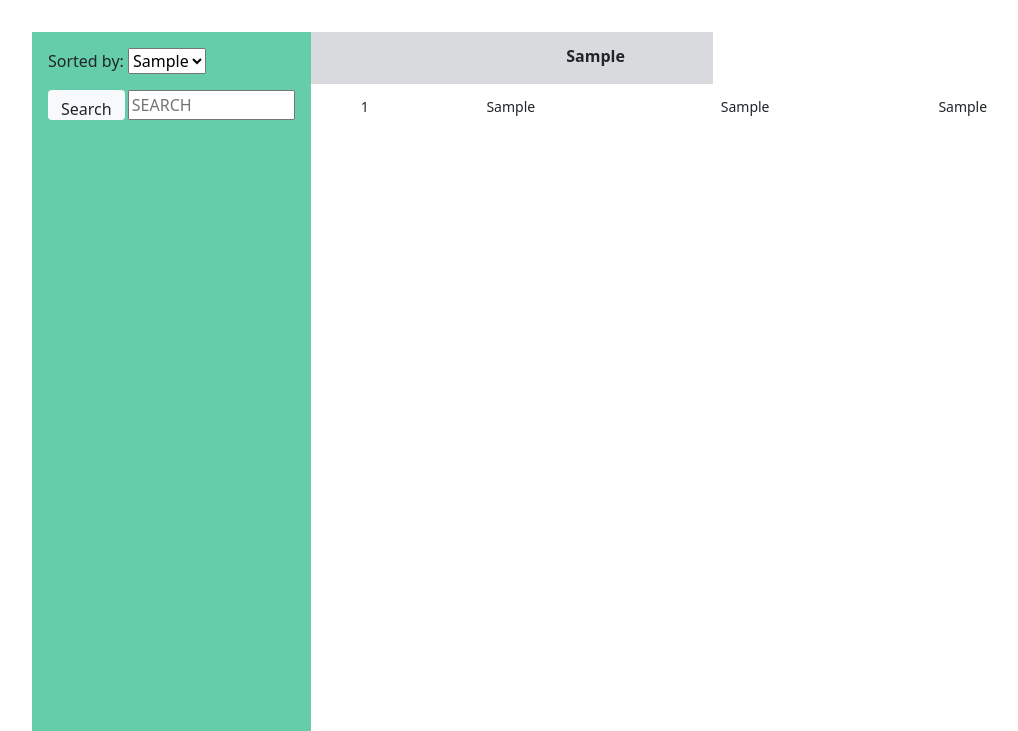
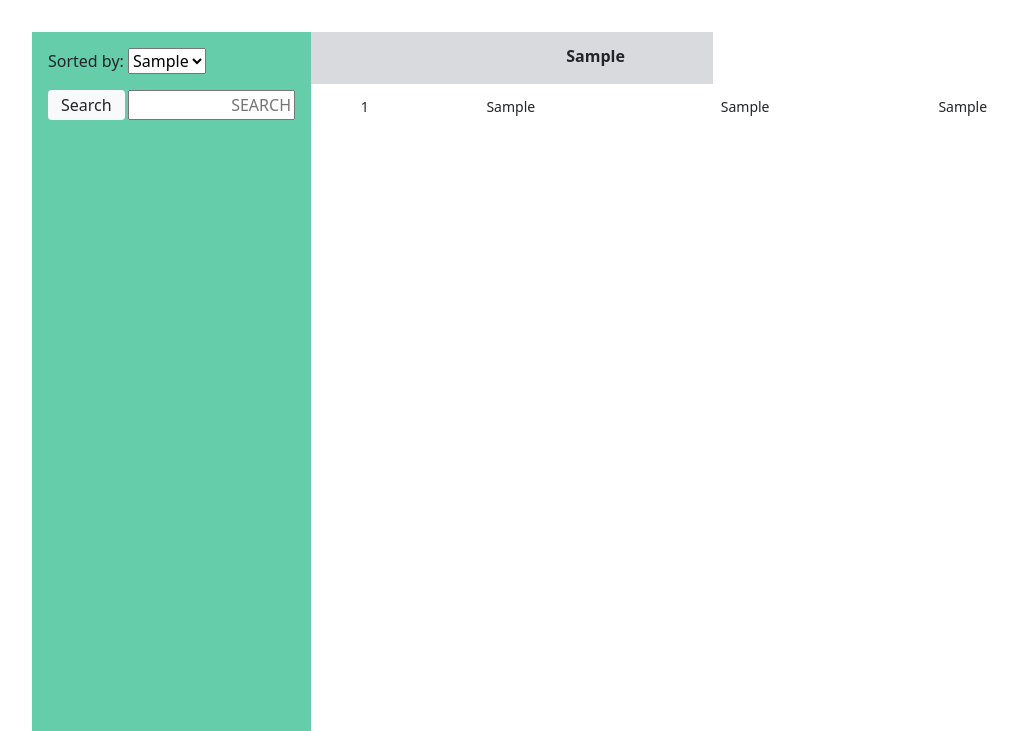
Before and after one commit to alexgorji/daridict, a Django app: page /dictionary/ in a window 1280 px wide. Shown: the part 56-787 px from the top of the page, without its empty margins (50-1068 px from the left). Run offline with Django 4.2, Linux system fonts and the light colour scheme; tables that the repository leaves empty hold one stand-in row (values such as "Sample post").

Commit message:
collect static

```diff
--- a/static/css/style.css
+++ b/static/css/style.css
@@ -3,7 +3,7 @@ a {
     text-decoration: None;
 }
 
-.entry-form input[type='text']{
+.entry-form input[type='text'] {
     width: 100%;
 }
 
@@ -15,13 +15,18 @@ a {
     /*background: aquamarine;*/
     background-color: rgba(255, 255, 255, 0.9);
     width: 100%;
+    z-index: 10;
+    padding-right: 0.2rem;
+    padding-left: 0.2rem;
+
 }
 
 .autocomplete-items > div:hover {
     background: aquamarine;
     cursor: pointer;
 }
-.autocomplete-active{
+
+.autocomplete-active {
     background: aquamarine;
 }
 
@@ -137,17 +142,17 @@ tr.edit_buttons-tr > td {
 }
 
 
-tr{
+tr {
     background-color: rgba(255, 255, 255, 0.05);
 
 }
 
-tr:nth-child(4n-1){
+tr:nth-child(4n-1) {
     background-color: rgba(0, 0, 0, 0.05);
 }
 
 
-#farsi_value, #dari_value, #farsi_value_autocomplete .autocomplete-item, #dari_value_autocomplete .autocomplete-item{
+#farsi_value, #dari_value, #farsi_value_autocomplete .autocomplete-item, #dari_value_autocomplete .autocomplete-item {
     direction: rtl;
 }
 
@@ -155,12 +160,12 @@ tr:nth-child(4n-1){
     font-size: 14px;
 }
 
-.edit_buttons-tr .btn{
+.edit_buttons-tr .btn {
     background-color: coral;
     margin: 1px;
 }
 
-.top-tr{
+.top-tr {
     /*border: rgba(102, 205, 170, 0.2) solid 1px;*/
     /*background-color: rgba(102, 205, 170, 0.1);*/
     /*    */
@@ -169,26 +174,32 @@ tr:nth-child(4n-1){
     transition: background-color 1s ease, border 1s ease;
 }
 
-.search-button{
+.search-button {
     width: fit-content !important;
     margin-right: 0.2rem;
     height: 30px;
+    line-height: 0;
 }
-.cancel-button{
+
+.cancel-button {
     position: absolute;
     bottom: 0;
     right: 0;
 }
-#entry_form{
-    position: relative;
-}
-.entry-form{
+
+.entry-form {
     width: 100%;
 }
 
-#id_search_form input{
+#id_search_form input {
     width: 100%;
-    margin-bottom: 1rem;
+    /*margin-bottom: 1rem;*/
+    direction: rtl;
+}
+
+#id_search_field_autocomplete {
+    direction: rtl;
+    width: 100%;
 }
 
 @media screen and (min-width: 992px) {
--- a/static/js/djangodict.js
+++ b/static/js/djangodict.js
@@ -1,11 +1,12 @@
 let currentFocus = -1;
 
-function autocomplete(inp, language) {
+function autocomplete(inp, language, fieldId) {
     /*inp: text field element for each language */
-    inp.on("input.entry-form", function () {
+    inp.on("input", function () {
         let value = inp.val()
         $.get('', {'language': language, 'autocomplete': value}, function (data) {
-            $('#' + language + '_value_autocomplete').children().replaceWith(data);
+            // $('#' + language + '_value_autocomplete').children().replaceWith(data);
+            $('#'+fieldId).children().replaceWith(data);
             /*make the matching letters bold*/
             /*on click for matched word*/
             $(".autocomplete-item").map(function () {
```
